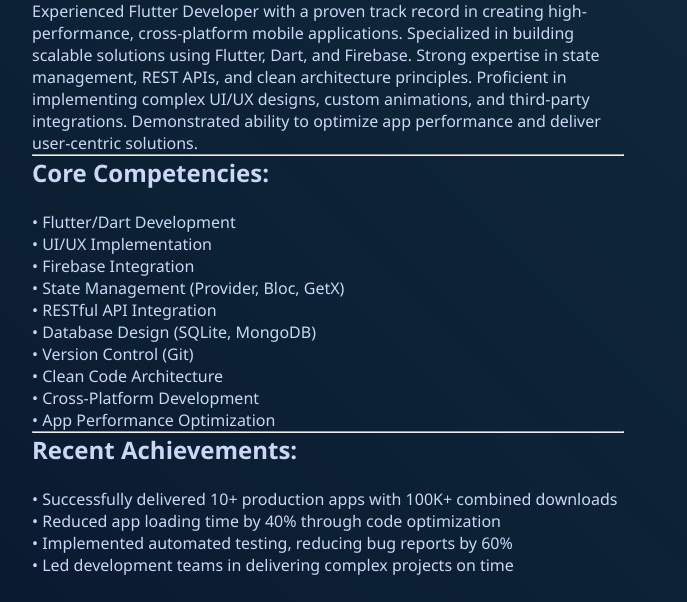
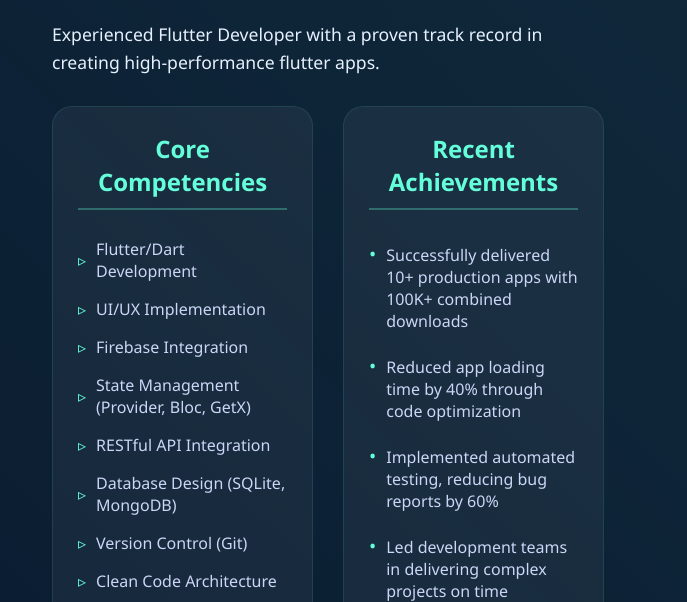
Before and after one commit to UDDITwork/FLUTTER-PORTFOLIO, a plain HTML site: page index.html in a window 1280 px wide. Shown: the part 184-786 px from the top of the page, without its empty margins (0-687 px from the left). Drawn offline with nearby package versions, Linux system fonts and the light colour scheme.

Commit message:
Update index.html

```diff
--- a/index.html
+++ b/index.html
@@ -376,6 +376,87 @@
         .project-link:hover {
             color: var(--accent);
         }
+        .summary-container {
+            padding: 20px;
+            font-family: 'Segoe UI', Arial, sans-serif;
+            max-width: 1200px;
+            margin: 0 auto;
+        }
+
+        .intro-text {
+            color: #E6F1FF;
+            line-height: 1.6;
+            margin-bottom: 30px;
+            font-size: 1.1rem;
+        }
+
+        .boxes-container {
+            display: grid;
+            grid-template-columns: repeat(2, 1fr);
+            gap: 30px;
+            margin-top: 20px;
+        }
+
+        .summary-box {
+            background: rgba(255, 255, 255, 0.05);
+            border-radius: 20px;
+            padding: 25px;
+            border: 1px solid rgba(100, 255, 218, 0.1);
+            transition: transform 0.3s ease;
+        }
+
+        .summary-box:hover {
+            transform: translateY(-5px);
+            box-shadow: 0 10px 20px rgba(0, 0, 0, 0.2);
+        }
+
+        .box-title {
+            color: #64FFDA;
+            font-size: 1.5rem;
+            margin-bottom: 20px;
+            text-align: center;
+            border-bottom: 2px solid rgba(100, 255, 218, 0.3);
+            padding-bottom: 10px;
+        }
+
+        .competency-list, .achievement-list {
+            list-style: none;
+            padding: 0;
+            margin: 0;
+        }
+
+        .competency-list li {
+            color: #CCD6F6;
+            padding: 8px 0;
+            display: flex;
+            align-items: center;
+        }
+
+        .competency-list li:before {
+            content: '▹';
+            color: #64FFDA;
+            margin-right: 10px;
+        }
+
+        .achievement-list li {
+            color: #CCD6F6;
+            padding: 10px 0;
+            display: flex;
+            align-items: baseline;
+        }
+
+        .achievement-list li:before {
+            content: '•';
+            color: #64FFDA;
+            margin-right: 10px;
+            font-size: 1.2rem;
+        }
+
+        @media (max-width: 768px) {
+            .boxes-container {
+                grid-template-columns: 1fr;
+            }
+        }
     </style>
 </head>
 <body>
@@ -384,26 +465,42 @@
     <section class="hero">
         <div class="content" data-aos="fade-right">
             <h1 class="glitch-text">UDDIT</h1>
-            <p class="subtitle">Flutter Development Expert</p>
-            <p>Experienced Flutter Developer with a proven track record in creating high-performance, cross-platform mobile applications. Specialized in building scalable solutions using Flutter, Dart, and Firebase. Strong expertise in state management, REST APIs, and clean architecture principles. Proficient in implementing complex UI/UX designs, custom animations, and third-party integrations. Demonstrated ability to optimize app performance and deliver user-centric solutions.<hr>
+            <p class="subtitle">&nbsp;&nbsp;&nbsp;Flutter Developer</p>
+            <div class="summary-container">
+                <p class="intro-text">
+                    Experienced Flutter Developer with a proven track record in creating high-performance flutter apps.
+                </p>
 
-                <h2>Core Competencies:</h2><br>
-                • Flutter/Dart Development<br>
-                • UI/UX Implementation<br>
-                • Firebase Integration<br>
-                • State Management (Provider, Bloc, GetX)<br>
-                • RESTful API Integration<br>
-                • Database Design (SQLite, MongoDB)<br>
-                • Version Control (Git)<br>
-                • Clean Code Architecture<br>
-                • Cross-Platform Development<br>
-                • App Performance Optimization<hr>
+                <div class="boxes-container">
+                    <div class="summary-box">
+                        <h3 class="box-title">Core Competencies</h3>
+                        <ul class="competency-list">
+                            <li>Flutter/Dart Development</li>
+                            <li>UI/UX Implementation</li>
+                            <li>Firebase Integration</li>
+                            <li>State Management (Provider, Bloc, GetX)</li>
+                            <li>RESTful API Integration</li>
+                            <li>Database Design (SQLite, MongoDB)</li>
+                            <li>Version Control (Git)</li>
+                            <li>Clean Code Architecture</li>
+                            <li>Cross-Platform Development</li>
+                            <li>App Performance Optimization</li>
+                        </ul>
+                    </div>
 
-                <h2>Recent Achievements:</h2><br>
-                • Successfully delivered 10+ production apps with 100K+ combined downloads<br>
-                • Reduced app loading time by 40% through code optimization<br>
-                • Implemented automated testing, reducing bug reports by 60%<br>
-                • Led development teams in delivering complex projects on time</p>
+                    <div class="summary-box">
+                        <h3 class="box-title">Recent Achievements</h3>
+                        <ul class="achievement-list">
+                            <li>Successfully delivered 10+ production apps with 100K+ combined downloads</li>
+                            <li>Reduced app loading time by 40% through code optimization</li>
+                            <li>Implemented automated testing, reducing bug reports by 60%</li>
+                            <li>Led development teams in delivering complex projects on time</li>
+                            <li>Maintained 4.5+ star ratings across all published applications</li>
+                            <li>Integrated complex features like real-time chat and payment systems</li>
+                        </ul>
+                    </div>
+                </div>
+            </div>
             <div class="social-links">
                 <a href="mailto:2021umt1791@mnit.ac.in" class="social-link">
                     <i class="fas fa-envelope"></i> Email
```
